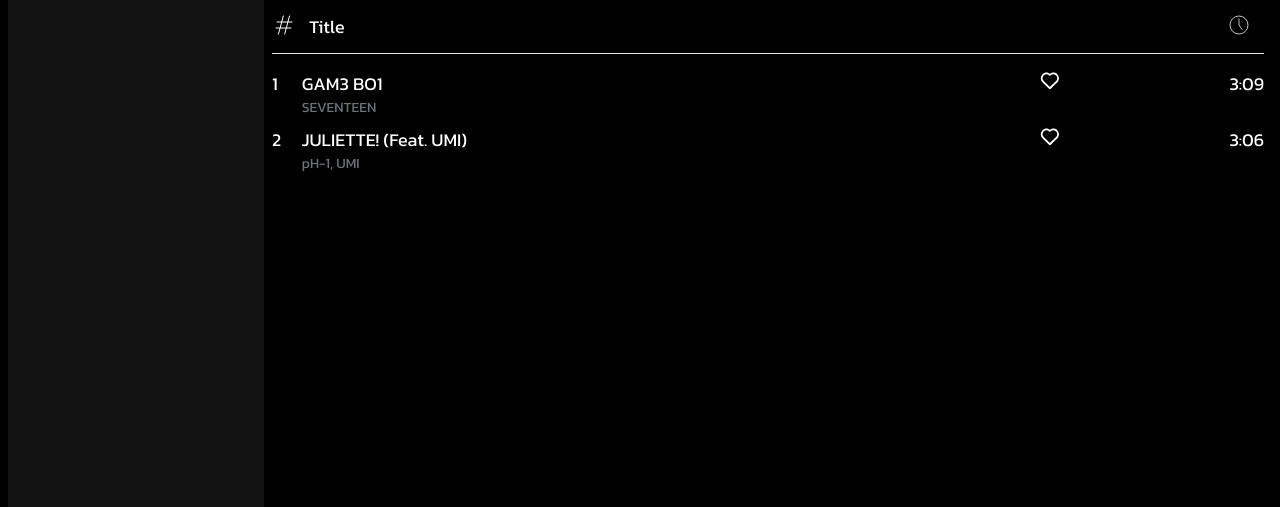
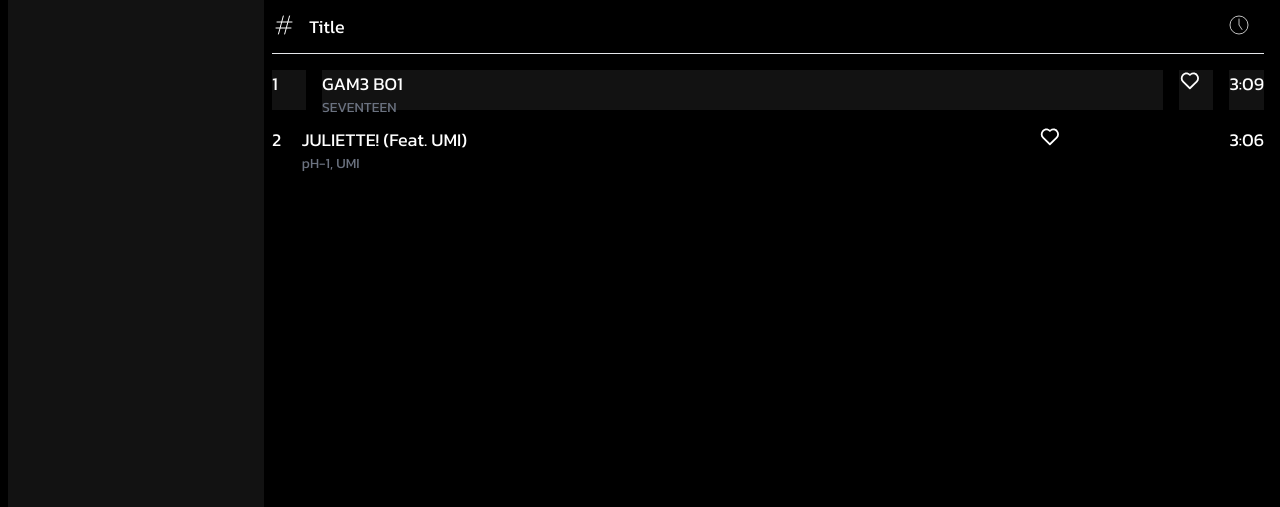
Before and after one commit to Th6man5/Zero, a website: page public/playlist.html in a window 1280 px wide. Shown: the part 293-800 px from the top of the page. Drawn offline with nearby package versions, Linux system fonts and the light colour scheme.

Commit message:
coba nata flex

```diff
--- a/public/playlist.html
+++ b/public/playlist.html
@@ -194,27 +194,31 @@
 
         <hr class="my-full mb-4 border-t-4">
 
-        <div class="flex mb-4">
-          <div class="container w-10 h-10">
+        <div class="flex flex-wrap gap-4 mb-4">
+          <div class="w-10 h-10 bg-primary">
             <h2 class="text-lg text-white">1</h2>
           </div>
-          <div class="container w-full h-10 overflow-hidden">
+          <div class="w-full h-10 bg-primary">
             <h2 class="text-lg text-white">GAM3 BO1</h2>
             <h3 class="text-sm text-gray-500">SEVENTEEN</h3>
           </div>
-          <div class="container w-64 h-10">
+          <div class="w-10 h-10 bg-primary">
             <svg xmlns="http://www.w3.org/2000/svg" xmlns:cc="http://creativecommons.org/ns#" xmlns:dc="http://purl.org/dc/elements/1.1/" xmlns:rdf="http://www.w3.org/1999/02/22-rdf-syntax-ns#" xmlns:svg="http://www.w3.org/2000/svg" class="w-6 h-6" viewBox="0 0 7 7"><path style="fill: #ffffff;" d="m 2.1835938,0.72070302 c -0.4271174,0 -0.8546461,0.16323989 -1.1796876,0.48828128 -0.65008277,0.6500828 -0.65008277,1.707339 0,2.3574219 l 1.984375,1.9843749 a 0.26460976,0.26460976 0 0 0 0.373047,0 L 5.3457031,3.5664062 c 0.6500828,-0.6500829 0.6500828,-1.7073391 0,-2.3574219 C 4.7473328,0.61061415 3.8291869,0.62768703 3.1757812,1.1308593 2.8770626,0.90036497 2.5432669,0.72070302 2.1835938,0.72070302 Z m 0,0.52539068 c 0.2902341,-1e-7 0.5800571,0.1113071 0.8046874,0.3359374 a 0.26460976,0.26460976 0 0 0 0.373047,0 c 0.4492606,-0.4492607 1.1620671,-0.4492608 1.611328,0 0.4492609,0.4492608 0.4492609,1.1620674 0,1.6113282 L 3.1757812,4.9902344 1.3769531,3.1933593 c -0.44926078,-0.4492608 -0.44926078,-1.1620674 0,-1.6113282 C 1.6015836,1.3574007 1.8933596,1.2460937 2.1835938,1.2460937 Z"/></svg>
           </div>
-          <div class="container w-10 h-10">
+          <div class="w-32 h-10 bg-primary">
             <h2 class="text-lg text-white">3:09</h2>
           </div>
+        </div>
+
+        <div>
+          <div class=""></div>
         </div>
 
         <div class="flex">
           <div class="container w-10 h-10">
             <h2 class="text-lg text-white">2</h2>
           </div>
-          <div class="container w-full h-10 overflow-hidden">
+          <div class="container w-full h-10">
             <h2 class="text-lg text-white">JULIETTE! (Feat. UMI)</h2>
             <h3 class="text-sm text-gray-500">pH-1, UMI</h3>
           </div>
```
